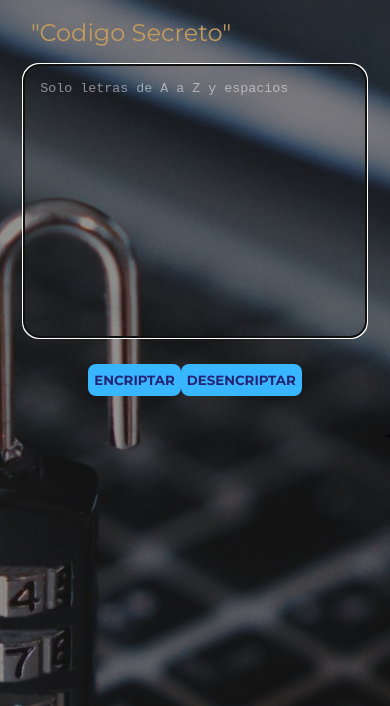
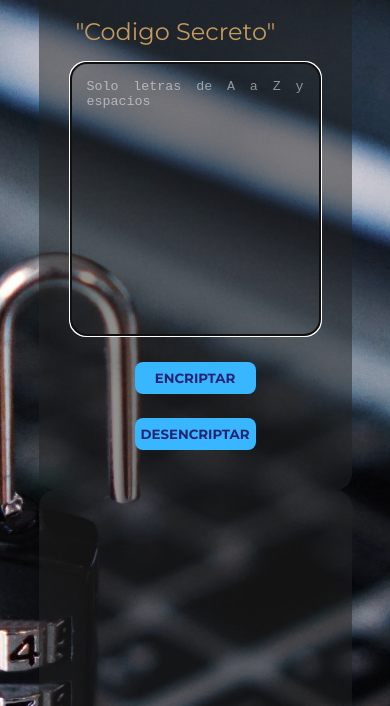
Before and after one commit to nykacmierez/Encriptador-de-Texto, a plain HTML site: page index.html in a window 390 px wide. Shown: the part 138-844 px from the top of the page. Drawn offline with nearby package versions, Linux system fonts and the light colour scheme; some packages are replaced by stand-ins of ours; a script that the page names is missing.

Commit message:
add resposividad para moviles

```diff
--- a/styles/style.css
+++ b/styles/style.css
@@ -263,7 +263,7 @@ footer {
 
     .contenedor_der,
     .contenedor_izq {
-        margin: 0 1rem; /* Ajusta el margen para celulares */
+        margin: 0 1rem;
     }
 
     textarea {
@@ -279,5 +279,12 @@ footer {
     input.btn {
         width: 100%;
         margin: 0.5rem 0;
+        gap: 5;
+    }
+
+    .div_btns {
+        display: flex;
+        flex-direction: column;
+        gap: 0.5rem;
     }
 }
```
